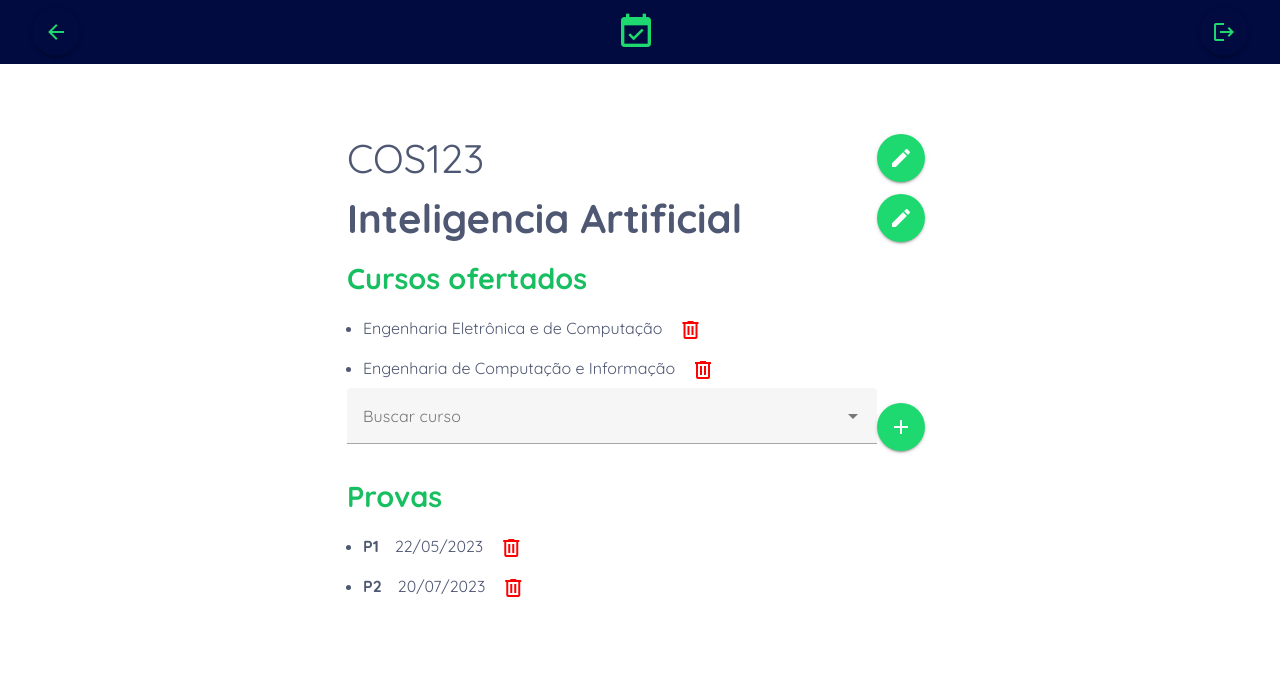
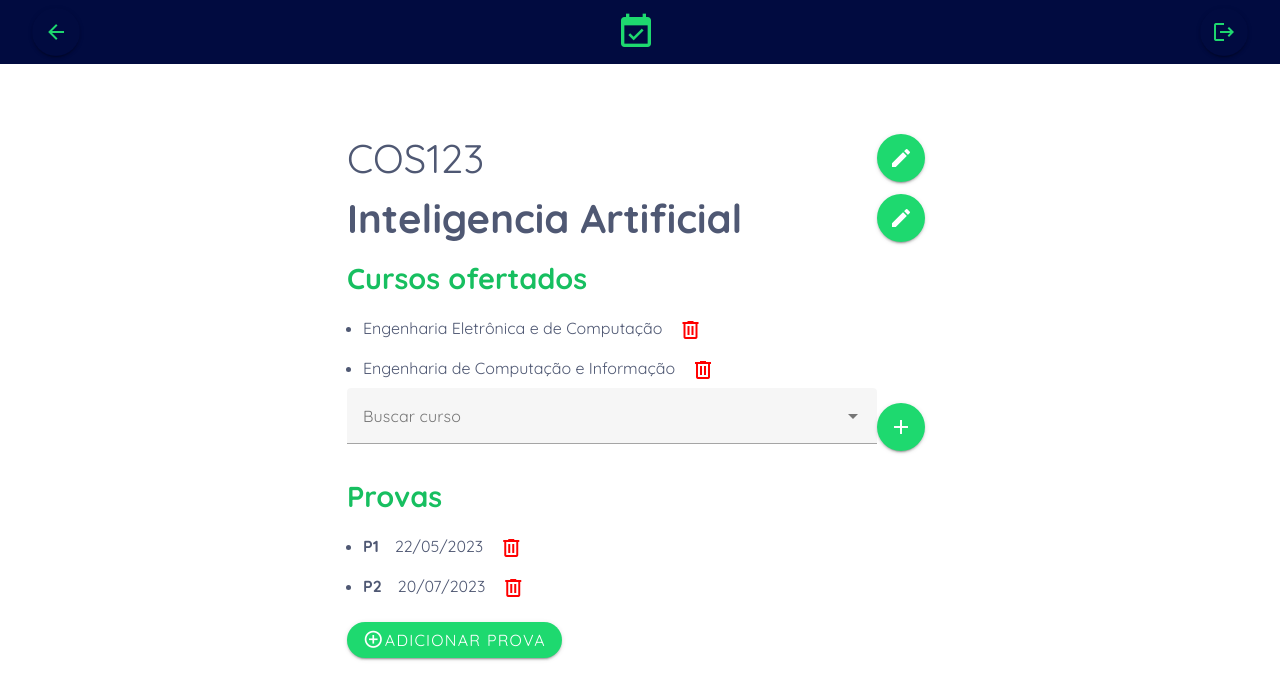
Before and after one commit to srtapacheco/calendario-unificado, a Vue app: page / in a window 1280 px wide. Shown: the top 700 px of the page. Built offline with nearby package versions, Linux system fonts and the light colour scheme.

Commit message:
Implementando botao para adicionar novas datas de provas #3

```diff
--- a/src/pages/EdicaoDisciplinaPage.vue/EdicaoDisciplinaPage.vue
+++ b/src/pages/EdicaoDisciplinaPage.vue/EdicaoDisciplinaPage.vue
@@ -48,6 +48,14 @@
               </v-icon>
             </li>
           </ul>
+          <div class="code-container">
+            <v-btn v-if="userType === 'professor'" class="add-exam-button" @click="addExamDate">
+              <v-icon>mdi-plus-circle-outline</v-icon>
+              Adicionar prova
+
+            </v-btn>
+          </div>
+
         </div>
       </div>
     </v-main>
--- a/src/pages/EdicaoDisciplinaPage.vue/style.css
+++ b/src/pages/EdicaoDisciplinaPage.vue/style.css
@@ -95,3 +95,11 @@ ul {
   cursor: pointer;
   margin-left: 1rem;
 }
+
+
+.add-exam-button {
+  background: #1ED96F;
+  border-radius: 213px;
+  color: #FFFFFF;
+  margin-top: 1rem;
+}
```
